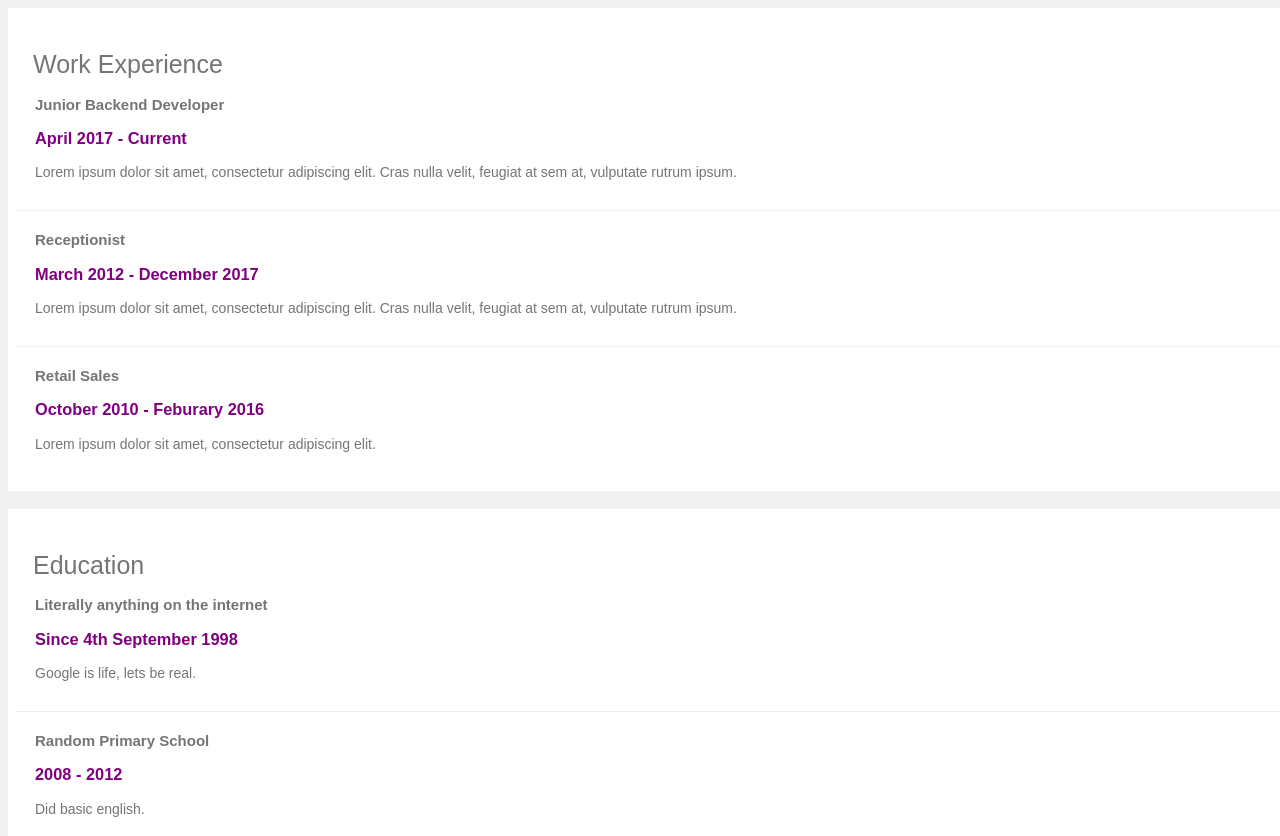
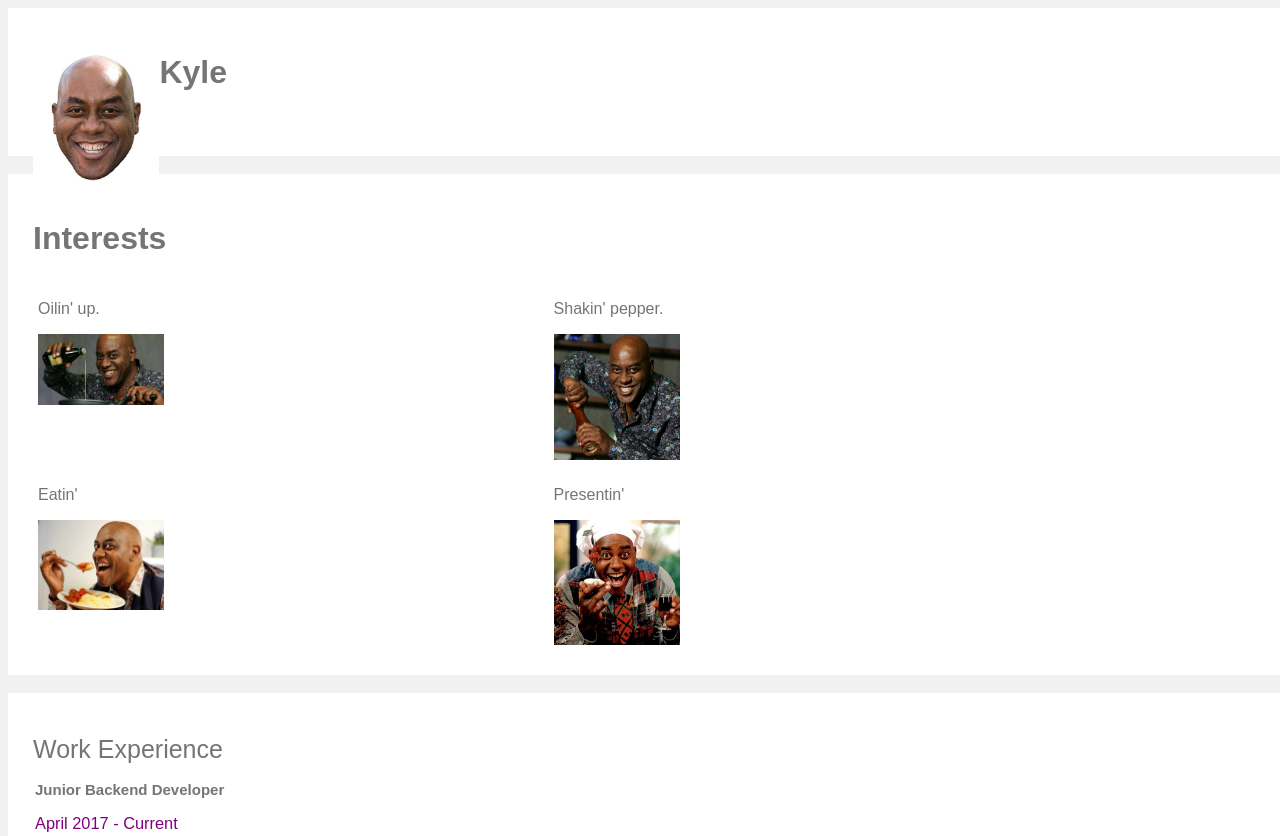
Before and after one commit to KyleBlackwell01/WebProg_ChallengePrac_102472889, a plain HTML site: page Prac/index.html in a window 1280 px wide. Shown: the top 836 px of the page. Drawn offline with Linux system fonts and the light colour scheme.

Commit message:
Challenge2Addon
Added Ainsley

```diff
--- a/Prac/index.html
+++ b/Prac/index.html
@@ -6,8 +6,6 @@
     <meta http-equiv="X-UA-Compatible" content="IE=edge">
     <title>Page Title</title>
     <meta name="viewport" content="width=device-width, initial-scale=1">
-    <link rel="stylesheet" type="text/css" media="screen" href="main.css" />
-    <script src="main.js"></script>
     <style>
         body {
             background-color: rgb(241, 241, 241);
@@ -30,6 +28,7 @@
 
         .formW .workExp div h3 {
             color: purple;
+            font-weight: 100;
 
         }
 
@@ -42,16 +41,72 @@
             font-size: 15px;
         }
 
-        hr
-        {
+        hr {
             margin: 30px -20px 20px;
             border: 0;
-            border-top: 1px solid rgb(238,238,238);
+            border-top: 1px solid rgb(238, 238, 238);
+        }
+
+        .heads img {
+            float: left;
+            width: 10%;
+        }
+
+        .ainsley img {
+            float: left;
+            width: 25%;
+            text-align: center;
+        }
+
+        .column {
+            float: left;
+            width: 40%;
+            padding: 5px;
+        }
+
+        /* Clear floats after image containers */
+        .row::after {
+            content: "";
+            clear: both;
+            display: table;
         }
     </style>
 </head>
 
 <body>
+    <form class="formW">
+        <div class="heads">
+            <img src="ainsley.jpg">
+            <h1>Kyle</h1>
+        </div><br>
+    </form><br>
+    <form class="formW">
+        <div class="ainsley">
+            <h1>Interests</h1>
+            <div class="row">
+                <div class="column">
+                    <p>Oilin' up.</p>
+                    <img src="Ainsley1.jpg">
+                </div>
+                <div class="column">
+                    <p>Shakin' pepper.</p>
+                    <img src="Ainsley2.png">
+                </div>
+                <div class="column">
+                    <p>Eatin'</p>
+                    <img src="Ainsley3.jpg">
+                </div>
+                <div class="column">
+                    <p>Presentin'</p>
+                    <img src="Ainsley4.jpg">
+                </div>
+            </div>
+            <table>
+                <tr>
+                </tr>
+            </table>
+        </div>
+    </form><br>
     <form class="formW">
         <div class="workExp">
             <h1>Work Experience</h1>
```
Also changed, not shown: Prac/Ainsley1.jpg (added), Prac/Ainsley2.png (added), Prac/Ainsley3.jpg (added), Prac/Ainsley4.jpg (added), Prac/ainsley.jpg (added), Prac/test.jpg (added).
